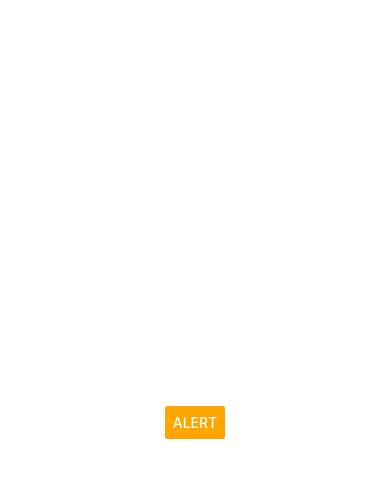
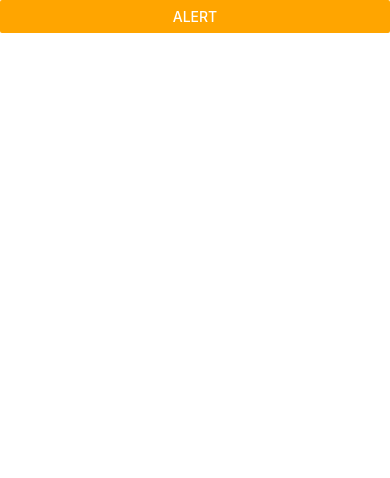
Before and after one commit to Shakib448/react-native-doneWithIt, a React Native app: screen / in a window 390 px wide. Shown: the top 478 px of the page. Built offline with nearby package versions, Linux system fonts and the light colour scheme.

Commit message:
Done With it

```diff
--- a/App.js
+++ b/App.js
@@ -1,5 +1,12 @@
 import React from "react";
-import { StyleSheet, View, Button, Alert } from "react-native";
+import {
+  StyleSheet,
+  SafeAreaView,
+  Button,
+  Alert,
+  StatusBar,
+  Platform,
+} from "react-native";
 
 export default function App() {
   const handleAlert = () => {
@@ -10,9 +17,9 @@
   };
 
   return (
-    <View style={styles.container}>
+    <SafeAreaView style={styles.container}>
       <Button color="orange" title="Alert" onPress={handleAlert}></Button>
-    </View>
+    </SafeAreaView>
   );
 }
 
@@ -20,8 +27,6 @@
   container: {
     flex: 1,
     backgroundColor: "#fff",
-    alignItems: "center",
-    justifyContent: "center",
-    padding: 20,
+    paddingTop: Platform.OS === "android" ? StatusBar.currentHeight : 0,
   },
 });
```
